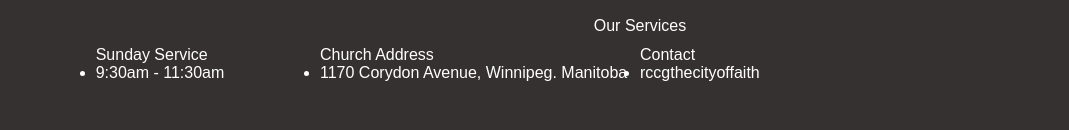
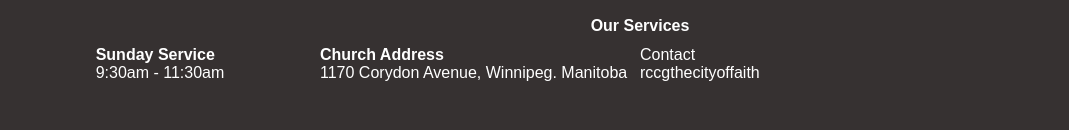
Before and after one commit to Adewale90256/RCCG-City-of-Faith, a plain HTML site: page index.html in a window 1280 px wide. Shown: the part 1342-1472 px from the top of the page, 0-1069 px from the left. Drawn offline with Linux system fonts and the light colour scheme.

Commit message:
Update City-of-Faith.css

```diff
--- a/styles/City-of-Faith.css
+++ b/styles/City-of-Faith.css
@@ -130,6 +130,10 @@ h2 {
   align-items: center;
 }
 
+.our{
+  font-weight: bold;
+}
+
 footer {
   background-color: rgb(54, 49, 49);
   color: white;
@@ -146,6 +150,18 @@ footer {
 .link {
   color: white;
   text-decoration: none;
+}
+
+li{
+  list-style: none;
+}
+
+.address{
+  font-weight: bold;
+}
+
+.media{
+  font-weight: bold;
 }
 
 /* <600px, 601px, 768px, 992px, 1200px`  */
```
